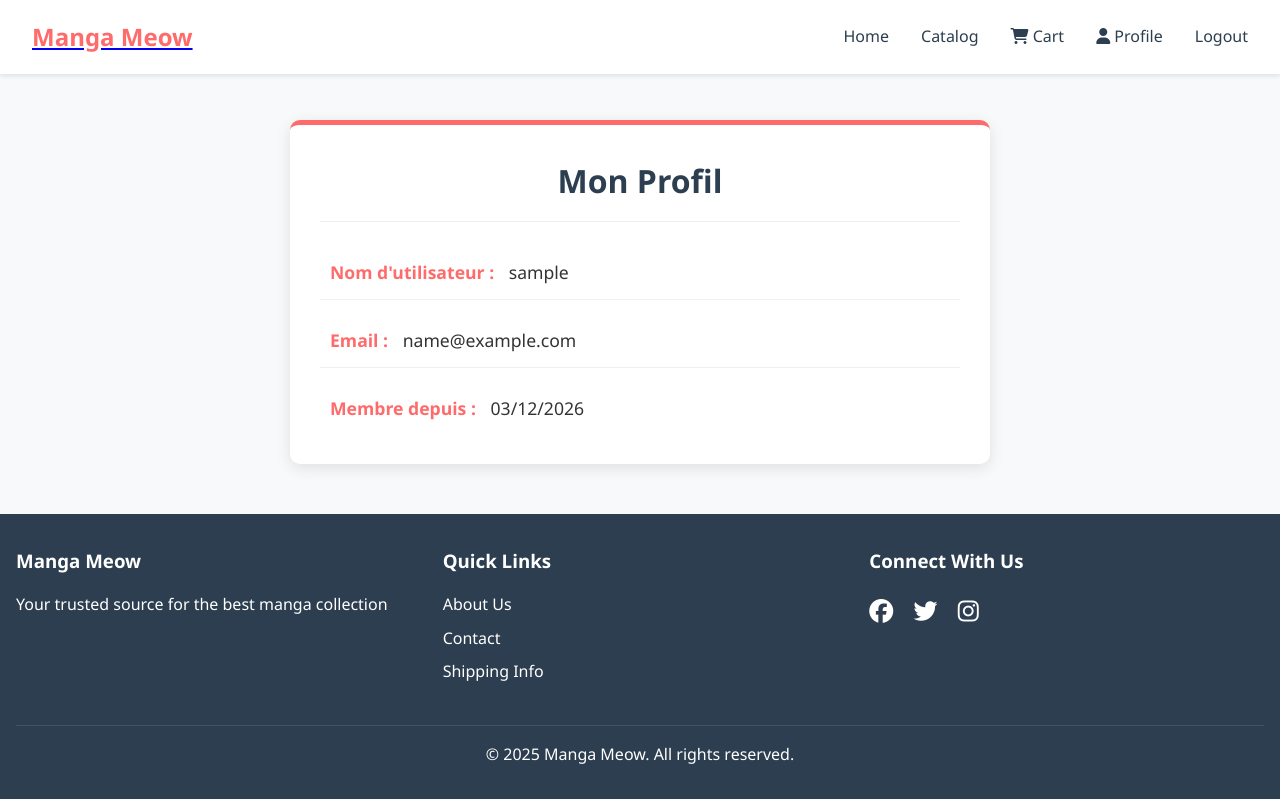
After one commit to Reda21-eng/boutique-en-ligne, a PHP site: page /Controller/profile.php in a window 1280 px wide. The commit adds this page. Run offline with PHP 8.4, Linux system fonts and the light colour scheme; the visitor is signed in with stand-in values (Sample User, id 1).

Commit message:
new file

```diff
--- /dev/null
+++ b/Controller/profile.php
@@ -0,0 +1,31 @@
+<?php
+session_start();
+require_once '../autoload.php';
+require_once '../Model/database.php'; // Assurez-vous que le chemin est correct
+
+// Vérifier si l'utilisateur est connecté
+if (!isset($_SESSION['user_id'])) {
+    header('Location: login.php');
+    exit();
+}
+
+$userId = $_SESSION['user_id'];
+
+// Récupérer les informations de l'utilisateur depuis la base de données
+$db = new Database();
+$conn = $db->getConnection();
+
+$stmt = $conn->prepare("SELECT username, email, created_at FROM users WHERE id = :id");
+$stmt->bindParam(':id', $userId);
+$stmt->execute();
+$user = $stmt->fetch(PDO::FETCH_ASSOC);
+
+if (!$user) {
+    // Gérer le cas où l'utilisateur n'est pas trouvé (peu probable si l'ID de session est correct)
+    echo "Erreur : Utilisateur non trouvé.";
+    exit();
+}
+
+// Inclure la vue du profil
+require_once '../View/profile_view.php';
+?>
--- a/View/css/style.css
+++ b/View/css/style.css
@@ -500,5 +500,46 @@ body.checkout .main-nav {
 }
 
 body.checkout main {
-    margin-top: 0;
+    padding-top: 80px; /* Adjust if nav height changes */
 }
+
+/* Styles pour la page de profil */
+.profile-container {
+    max-width: 700px; /* Légèrement réduit pour un aspect plus compact */
+    margin: 50px auto;
+    padding: 30px; /* Augmentation du padding */
+    background-color: #fff;
+    border-radius: 10px; /* Bordures plus arrondies */
+    box-shadow: 0 4px 15px rgba(0,0,0,0.1); /* Ombre plus prononcée */
+    margin-top: 120px; /* Ajustement pour header fixe, légèrement plus d'espace */
+    border-top: 5px solid var(--primary-color); /* Bordure supérieure colorée */
+}
+
+.profile-container h2 {
+    text-align: center;
+    margin-bottom: 25px; /* Plus d'espace sous le titre */
+    color: var(--dark-color);
+    font-size: 2em; /* Titre plus grand */
+    padding-bottom: 15px; /* Espace pour la bordure inférieure */
+    border-bottom: 1px solid #eee; /* Ligne de séparation sous le titre */
+}
+
+.profile-info p {
+    font-size: 1.1em;
+    margin-bottom: 15px; /* Plus d'espace entre les lignes d'info */
+    color: var(--text-color);
+    padding: 10px;
+    border-bottom: 1px solid #f0f0f0; /* Séparateur léger entre les infos */
+    line-height: 1.8; /* Meilleur interligne */
+}
+
+.profile-info p:last-child {
+    border-bottom: none; /* Pas de bordure pour le dernier élément */
+    margin-bottom: 0; /* Pas de marge en bas pour le dernier élément */
+}
+
+.profile-info strong {
+    color: var(--primary-color); /* Utilisation de la couleur primaire pour les labels */
+    margin-right: 10px; /* Plus d'espace après le label */
+    font-weight: 600; /* Labels un peu plus gras */
+}
--- /dev/null
+++ b/View/profile_view.php
@@ -0,0 +1,108 @@
+<?php
+// Le contrôleur (Controller/profile.php) doit avoir défini la variable $user
+if (!isset($user)) {
+    echo "Les données de l'utilisateur ne sont pas disponibles.";
+    // Peut-être rediriger ou afficher un message d'erreur plus convivial
+    exit();
+}
+?>
+<!DOCTYPE html>
+<html lang="fr">
+<head>
+    <meta charset="UTF-8">
+    <meta name="viewport" content="width=device-width, initial-scale=1.0">
+    <title>Mon Profil - Manga Meow</title>
+    <link rel="stylesheet" href="css/style.css"> <!-- Assurez-vous que le chemin est correct -->
+    <link rel="stylesheet" href="css/responsive.css"> <!-- Assurez-vous que le chemin est correct -->
+    <link rel="stylesheet" href="https://cdnjs.cloudflare.com/ajax/libs/font-awesome/6.5.1/css/all.min.css">
+</head>
+<body>
+    <header>
+        <nav class="main-nav">
+            <div class="nav-brand">
+                <a href="../index.php"> <!-- Lien corrigé pour remonter d'un niveau -->
+                    <h1>Manga Meow</h1>
+                </a>
+            </div>
+            <div class="nav-toggle" id="navToggle">
+                <i class="fas fa-bars"></i>
+            </div>
+            <ul class="nav-links" id="navLinks">
+                <li><a href="../index.php">Home</a></li> <!-- Lien corrigé -->
+                <li><a href="../Controller/catalog.php">Catalog</a></li> <!-- Lien corrigé -->
+                <li><a href="../Controller/cart.php"><i class="fas fa-shopping-cart"></i> Cart</a></li> <!-- Lien corrigé -->
+                <?php
+                // session_start(); // Déjà démarrée dans le contrôleur normalement
+                if(isset($_SESSION['user_id'])) {
+                    echo '<li><a href="../Controller/profile.php" class="active"><i class="fas fa-user"></i> Profile</a></li>'; // Lien corrigé
+                    echo '<li><a href="../Controller/logout.php">Logout</a></li>'; // Lien corrigé
+                } else {
+                    echo '<li><a href="../Controller/login.php">Login</a></li>'; // Lien corrigé
+                    echo '<li><a href="../Controller/register.php">Register</a></li>'; // Lien corrigé
+                }
+                ?>
+            </ul>
+        </nav>
+    </header>
+
+    <main>
+        <div class="profile-container">
+            <h2>Mon Profil</h2>
+            <div class="profile-info">
+                <p><strong>Nom d'utilisateur :</strong> <?php echo htmlspecialchars($user['username']); ?></p>
+                <p><strong>Email :</strong> <?php echo htmlspecialchars($user['email']); ?></p>
+                <p><strong>Membre depuis :</strong> <?php echo htmlspecialchars(date("d/m/Y", strtotime($user['created_at']))); ?></p>
+                <!-- Ajoutez d'autres informations de profil ici si nécessaire -->
+            </div>
+            <!-- Section pour modifier le profil (exemple) -->
+            <!--
+            <div class="edit-profile-section">
+                <h3>Modifier mes informations</h3>
+                <form action="../Controller/update_profile.php" method="POST">
+                    <div>
+                        <label for="new_email">Nouvel Email :</label>
+                        <input type="email" id="new_email" name="new_email">
+                    </div>
+                    <div>
+                        <label for="new_password">Nouveau mot de passe :</label>
+                        <input type="password" id="new_password" name="new_password">
+                    </div>
+                    <button type="submit">Mettre à jour</button>
+                </form>
+            </div>
+            -->
+        </div>
+    </main>
+
+    <footer>
+      <!-- Contenu du footer copié de index.php, chemins CSS/JS ajustés si nécessaire -->
+        <div class="footer-content">
+            <div class="footer-section">
+                <h3>Manga Meow</h3>
+                <p>Your trusted source for the best manga collection</p>
+            </div>
+            <div class="footer-section">
+                <h3>Quick Links</h3>
+                <ul>
+                    <li><a href="../php/about.php">About Us</a></li> <!-- Ajuster chemin si besoin -->
+                    <li><a href="../php/contact.php">Contact</a></li> <!-- Ajuster chemin si besoin -->
+                    <li><a href="../php/shipping.php">Shipping Info</a></li> <!-- Ajuster chemin si besoin -->
+                </ul>
+            </div>
+            <div class="footer-section">
+                <h3>Connect With Us</h3>
+                <div class="social-links">
+                    <a href="#"><i class="fab fa-facebook"></i></a>
+                    <a href="#"><i class="fab fa-twitter"></i></a>
+                    <a href="#"><i class="fab fa-instagram"></i></a>
+                </div>
+            </div>
+        </div>
+        <div class="footer-bottom">
+            <p>&copy; <?php echo date("Y"); ?> Manga Meow. All rights reserved.</p>
+        </div>
+    </footer>
+
+    <script src="js/main.js"></script> <!-- Assurez-vous que le chemin est correct -->
+</body>
+</html>
```
Also changed, not shown: Controller/catalog.php (+97 -1 lines), 1 other file.
